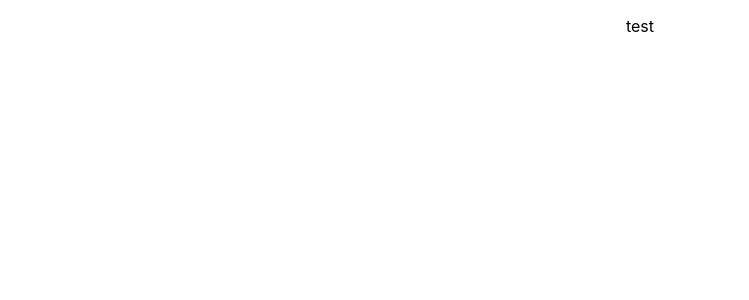
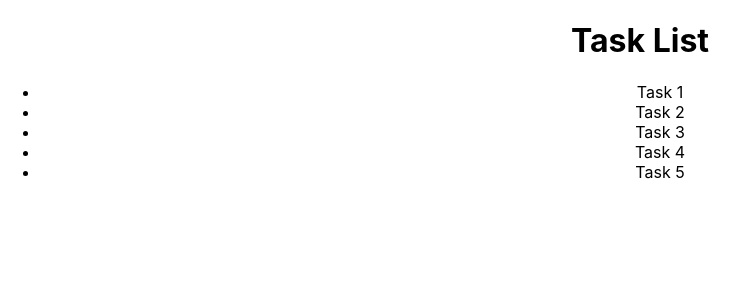
Before and after one commit to kensanangelo/task-list-demo, a React (Create React App) app: page / in a window 1280 px wide. Shown: the top 300 px of the page, without its empty margins (0-749 px from the left). Built offline with nearby package versions, Linux system fonts and the light colour scheme.

Commit message:
Fetches tasks and puts them in TaskList

```diff
--- a/src/App.tsx
+++ b/src/App.tsx
@@ -1,11 +1,14 @@
 import './App.css';
+import { TasksProvider } from './contexts/TaskContext';
 import TaskList from './pages/TaskList';
 
 const App = () => {
 	return (
-		<div className='App'>
-			<TaskList />
-		</div>
+		<TasksProvider>
+			<div className='App'>
+				<TaskList />
+			</div>
+		</TasksProvider>
 	);
 };
 
--- a/src/contexts/TaskContext.tsx
+++ b/src/contexts/TaskContext.tsx
@@ -1,4 +1,4 @@
-import React, { useState, useContext } from 'react';
+import React, { useState, useContext, useEffect } from 'react';
 import { Task } from '../types/Task';
 import ApiService from '../services/api';
 
@@ -8,11 +8,13 @@ interface ProviderProps {
 
 interface ContextProps {
 	tasks: Task[];
+	isLoadingTasks: boolean;
 	fetchTasks: () => void;
 }
 
 const defaultState = {
 	tasks: [],
+	isLoadingTasks: true,
 	fetchTasks: () => {},
 };
 
@@ -20,19 +22,29 @@ export const TasksContext = React.createContext<ContextProps>(defaultState);
 
 export const TasksProvider = ({ children }: ProviderProps) => {
 	const [tasks, setTasks] = useState<Task[]>([]);
+	const [isLoadingTasks, setIsLoadingTasks] = useState<boolean>(false);
 
 	const fetchTasks = async () => {
 		try {
+			setIsLoadingTasks(true);
 			const newTasks = await ApiService.getTasks();
 			setTasks(newTasks);
 		} catch (error) {
 			console.error(error);
 			setTasks([]);
 		}
+
+		setIsLoadingTasks(false);
 	};
+
+	// Fetches tasks initially when the site is started up
+	useEffect(() => {
+		fetchTasks();
+	}, []);
 
 	const value = {
 		tasks,
+		isLoadingTasks,
 		fetchTasks,
 	};
 
--- a/src/pages/TaskList.tsx
+++ b/src/pages/TaskList.tsx
@@ -1,5 +1,21 @@
+import { useEffect } from 'react';
+import { useTasksContext } from '../contexts/TaskContext';
+
 const TaskList = () => {
-	return <p>test</p>;
+	const { tasks, isLoadingTasks } = useTasksContext();
+
+	return (
+		<main>
+			<h1>Task List</h1>
+			<ul>
+				{isLoadingTasks ? (
+					<p>Loading tasks...</p>
+				) : (
+					tasks.map((task) => <li key={task.id}>{task.name}</li>)
+				)}
+			</ul>
+		</main>
+	);
 };
 
 export default TaskList;
```
